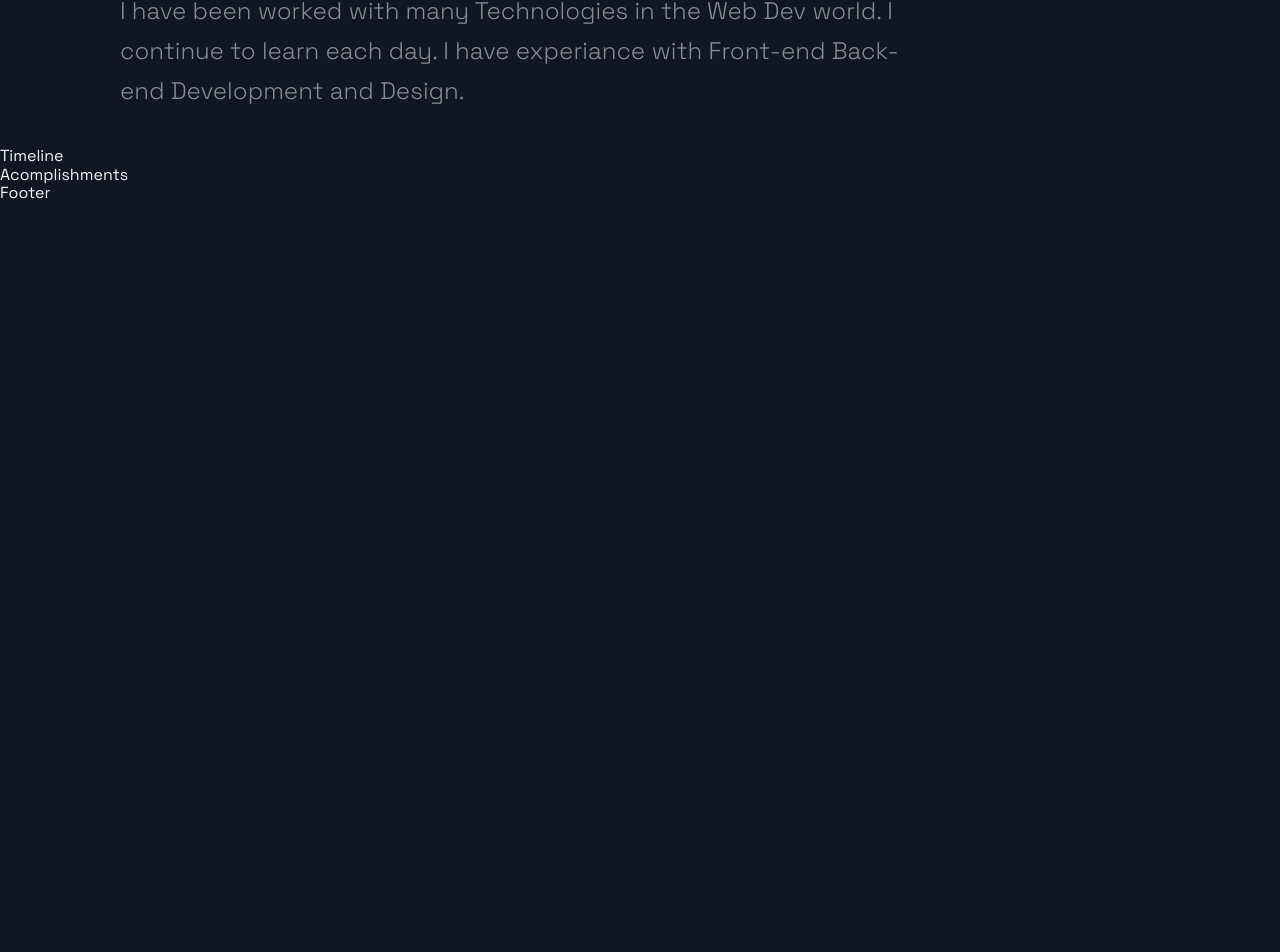
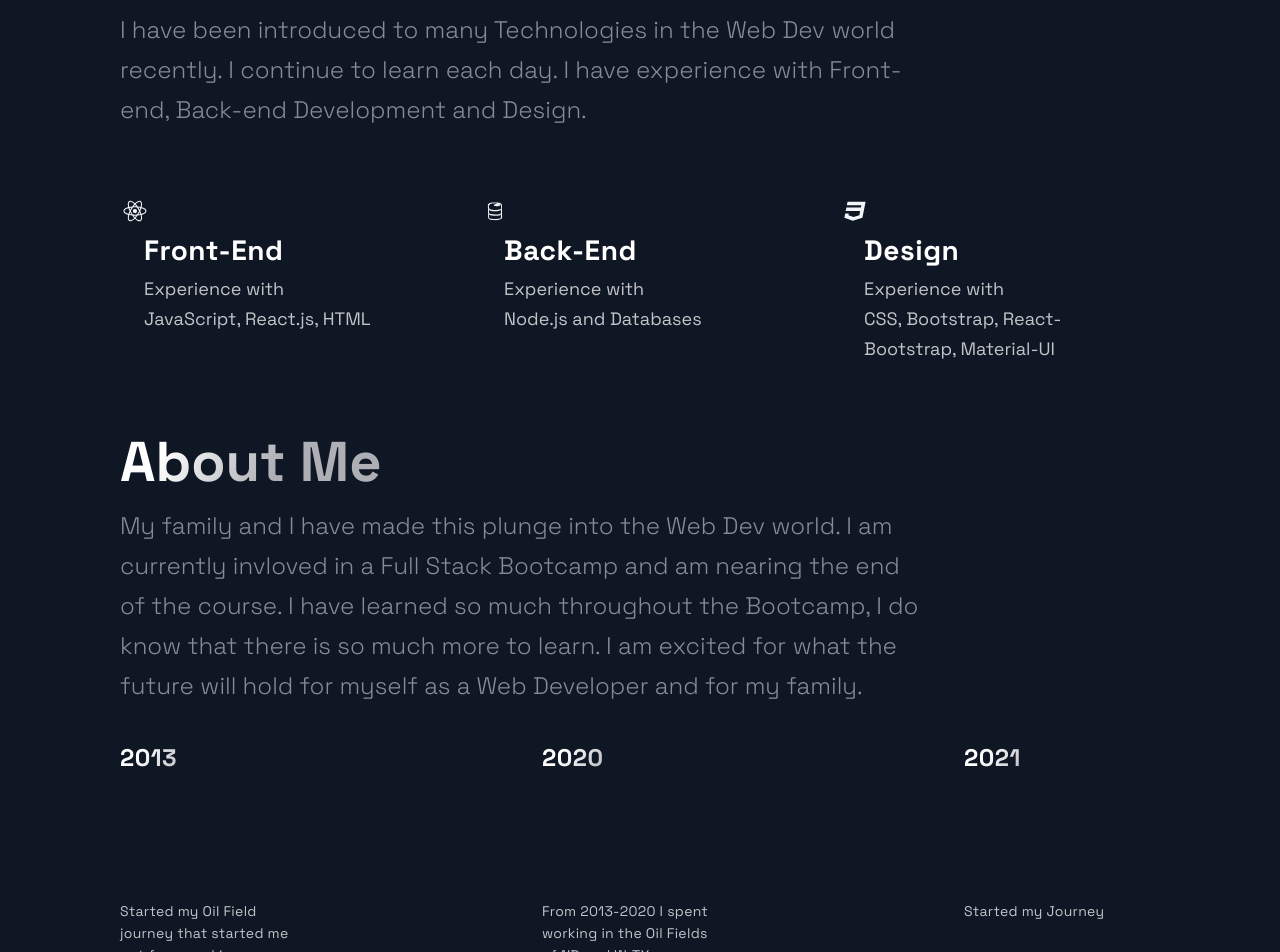
Before and after one commit to boconnorb20/New_React_Portfolio, a Next.js app: page / in a window 1280 px wide. Shown: the part 2512-3464 px from the top of the page. Before the commit the page ends 2715 px from the top, so only its background shows below. Built offline with nearby package versions, Linux system fonts and the light colour scheme.

Commit message:
fixed handle scroll, inserted technolgies and finished projects,js

```diff
--- a/src/components/Technologies/Technologies.js
+++ b/src/components/Technologies/Technologies.js
@@ -1,16 +1,49 @@
 import React from 'react';
-import { DiFirebase, DiReact, DiZend } from 'react-icons/di';
-import { Section, SectionDivider, SectionText, SectionTitle } from '../../styles/GlobalComponents';
+import { DiBootstrap, DiCss3Full, DiFirebase, DiReact, DiZend } from 'react-icons/di';
+import { LinkContainer, Section, SectionDivider, SectionText, SectionTitle } from '../../styles/GlobalComponents';
 import { List, ListContainer, ListItem, ListParagraph, ListTitle } from './TechnologiesStyles';
 
 const Technologies = () =>  (
   <Section id="tech">
     <SectionDivider />
+    <br />
     <SectionTitle>Technologies</SectionTitle>
     <SectionText>
-      I have been worked with many Technologies in the Web Dev world. I continue to learn each day.
-        I have experiance with Front-end Back-end Development and Design.
+      I have been introduced to many Technologies in the Web Dev world recently. I continue to learn each day.
+        I have experience with Front-end, Back-end Development and Design.
     </SectionText>
+    <List>
+      <ListItem>
+        <DiReact size="3rem" />
+        <LinkContainer>
+          <ListTitle>Front-End</ListTitle>
+          <ListParagraph>
+            Experience with <br />
+            JavaScript, React.js, HTML
+          </ListParagraph>
+        </LinkContainer>
+      </ListItem>
+      <ListItem>
+        <DiFirebase size="3rem" />
+        <LinkContainer>
+          <ListTitle>Back-End</ListTitle>
+          <ListParagraph>
+            Experience with <br />
+            Node.js and Databases
+          </ListParagraph>
+        </LinkContainer>
+      </ListItem>
+      <ListItem>
+        <DiCss3Full size="3rem" />
+        <LinkContainer>
+          <ListTitle>Design</ListTitle>
+          <ListParagraph>
+            Experience with <br />
+            CSS, Bootstrap, React-Bootstrap, Material-UI
+          </ListParagraph>
+        </LinkContainer>
+      </ListItem>
+    </List>
   </Section>
 );
 
--- a/src/components/TimeLine/TimeLine.js
+++ b/src/components/TimeLine/TimeLine.js
@@ -7,45 +7,85 @@ import { TimeLineData } from '../../constants/constants';
 const TOTAL_CAROUSEL_COUNT = TimeLineData.length;
 
 const Timeline = () => {
-  // const [activeItem, setActiveItem] = useState(0);
-  // const carouselRef = useRef();
+  const [activeItem, setActiveItem] = useState(0);
+  const carouselRef = useRef();
 
-  // const scroll = (node, left) => {
-  //   return node.scrollTo({ left, behavior: 'smooth' });
-  // }
+  const scroll = (node, left) => {
+    return node.scrollTo({ left, behavior: 'smooth' });
+  }
 
-  // const handleClick = (e, i) => {
-  //   e.preventDefault();
+  const handleClick = (e, i) => {
+    e.preventDefault();
 
-  //   if (carouselRef.current) {
-  //     const scrollLeft = Math.floor(carouselRef.current.scrollWidth * 0.7 * (i / TimeLineData.length));
+    if (carouselRef.current) {
+      const scrollLeft = Math.floor(carouselRef.current.scrollWidth * 0.7 * (i / TimeLineData.length));
 
-  //     scroll(carouselRef.current, scrollLeft);
-  //   }
-  // }
+      scroll(carouselRef.current, scrollLeft);
+    }
+  }
 
-  // const handleScroll = () => {
-  //   if (carouselRef.current) {
-  //     const index = Math.round((carouselRef.current.scrollLeft / (carouselRef.current.scrollWidth * 0.7)) * TimeLineData.length);
+  const handleScroll = () => {
+    if (carouselRef.current) {
+      const index = Math.round((carouselRef.current.scrollLeft / (carouselRef.current.scrollWidth * 0.7)) * TimeLineData.length);
 
-  //     setActiveItem(index);
-  //   }
-  // }
+      setActiveItem(index);
+    }
+  }
 
-  // // snap back to beginning of scroll when window is resized
-  // // avoids a bug where content is covered up if coming from smaller screen
-  // useEffect(() => {
-  //   const handleResize = () => {
-  //     scroll(carouselRef.current, 0);
-  //   }
+  // snap back to beginning of scroll when window is resized
+  // avoids a bug where content is covered up if coming from smaller screen
+  useEffect(() => {
+    const handleResize = () => {
+      scroll(carouselRef.current, 0);
+    }
 
-  //   window.addEventListener('resize', handleResize);
-  // }, []);
+    window.addEventListener('resize', handleResize);
+  }, []);
 
   return (
-    <div>
-      Timeline
-    </div>
+    <Section id="about">
+      <SectionTitle>About Me</SectionTitle>
+      <SectionText>
+        My family and I have made this plunge into the Web Dev world. I am currently invloved in a Full Stack Bootcamp and am nearing the end of the course.
+          I have learned so much throughout the Bootcamp, I do know that there is so much more to learn.
+          I am excited for what the future will hold for myself as a Web Developer and for my family.
+      </SectionText>
+      <CarouselContainer ref={carouselRef} onScroll={handleScroll}>
+        <>
+        {TimeLineData.map((item, index) => (
+          <CarouselMobileScrollNode key={index} final={index === TOTAL_CAROUSEL_COUNT -1 }>
+            <CarouselItem
+              index={index}
+              // which carousel item we are on
+              id={`carousel__item-${index}`}
+              active={activeItem}
+              onClick={(e) => handleClick(e, index)}
+            >
+            <CarouselItemTitle>
+              {item.year}
+              <CarouselItemImg>
+              </CarouselItemImg>
+            </CarouselItemTitle>
+            <CarouselItemText>{item.text}</CarouselItemText>
+            </CarouselItem>
+          </CarouselMobileScrollNode>
+        ))}
+        </>
+      </CarouselContainer>
+      <CarouselButtons>
+        {TimeLineData.map((item, index) => (
+          <CarouselButton
+          key={index}
+          index={index}
+          active={activeItem}
+          onClick={(e) => handleClick(e, index)}
+          type="button"
+          >
+            <CarouselButtonDot active={activeItem} />
+          </CarouselButton>
+        ))}
+      </CarouselButtons>
+    </Section>
   );
 };
 
--- a/src/constants/constants.js
+++ b/src/constants/constants.js
@@ -38,9 +38,9 @@ export const projects = [
 ];
 
 export const TimeLineData = [
-  { year: 2017, text: 'Started my journey', },
-  { year: 2018, text: 'Worked as a freelance developer', },
-  { year: 2019, text: 'Founded JavaScript Mastery', },
-  { year: 2020, text: 'Shared my projects with the world', },
-  { year: 2021, text: 'Started my own platform', },
+  // { year: 2017, text: '', },
+  // { year: 2018, text: '', },
+  { year: 2013, text: 'Started my Oil Field journey that started me out from working my way from the ground to a Supervisor/Engineer role ', },
+  { year: 2020, text: 'From 2013-2020 I spent working in the Oil Fields of ND and W-TX', },
+  { year: 2021, text: 'Started my Journey', },
 ];
```
